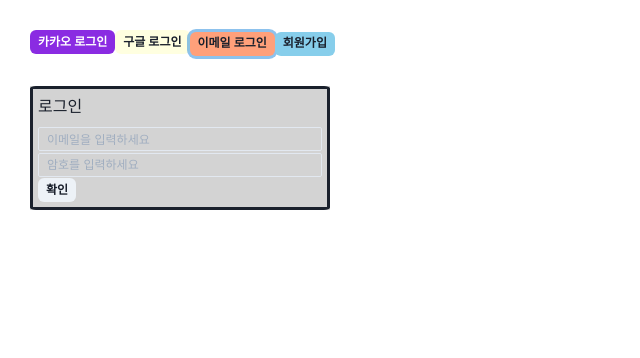
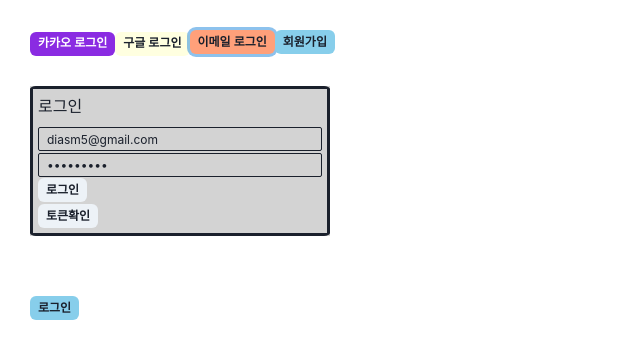
Before and after one commit to diasm3/vite_prac, a React (Vite) app: page / in a window 1280 px wide. Both pictures are taken after a click on the button "이메일 로그인". Shown: the top 358 px of the page, without its empty margins (0-640 px from the left). Built offline with nearby package versions, Linux system fonts and the light colour scheme.

Commit message:
[feat] 로그인 기능 및 로그아웃 클라이언트 연습 카카오/구글 로그인을 위한 토큰관리 연습 프론트엔드

```diff
--- a/src/App.jsx
+++ b/src/App.jsx
@@ -1,74 +1,116 @@
 import { Flex, Box, Button, Text } from "@chakra-ui/react"
 import LoginNew from "./components/LoginNew"
 import Signupform from "./components/SignupForm"
+// import { FormTest } from "./components/FormTest"
 import { useState, useEffect } from "react"
 import { useForm } from "react-hook-form"
+import Cookie from "universal-cookie"
+import { useControllableProp, useControllableState } from "@chakra-ui/react"
+const cookie = new Cookie()
 
 function App() {
-  const [login, setLogin] = useState({
+  const [isLogin, setIsLogin] = useState({
     toggle: false,
   })
+
   const [signup, setSignup] = useState({ toggle: false })
 
   const loginToggle = () => {
-    setLogin({ toggle: !login.toggle })
-    console.log(login.toggle)
+    setIsLogin({ toggle: !isLogin.toggle })
   }
 
   const signupToggle = () => {
     setSignup({ toggle: !signup.toggle })
-    console.log(signup.toggle)
   }
+
+  useEffect(() => {}, [])
 
   const {
     register,
     handleSubmit,
+    watch,
     formState: { error },
   } = useForm()
+  console.log(watch("name"), watch("password"))
 
+  // const [value, setValue] = useControllableState({ defaultValue: false })
+  const [internalValue, setInternalValue] = useControllableState({
+    login: isLogin,
+    onChange: setIsLogin,
+  })
   return (
     <div>
       <Flex backgroundColor="" marginTop="30px" marginLeft="30px">
+        {/* // 카카오 로그인 */}
+        <a href="/players/kakaoauth">
           <Button size="xs" borderRadius="md" backgroundColor="blueviolet">
-          <a href="http://localhost:3000/players/kakaoauth">
             <Text color="white">카카오 로그인</Text>
+          </Button>
         </a>
+        {/* //구글 로그인 */}
+        <a href="/players/googleauth">
+          <Button size="xs" borderRadius="md" backgroundColor="lightyellow">
+            구글 로그인
           </Button>
-
-        {/* <form onSubmit={handleSubmit(onSubmit)}> */}
-        <Button size="xs" borderRadius="md" backgroundColor="lightyellow">
-          <a href="http://localhost:3000/players/googleauth">구글 로그인</a>
-        </Button>
-        {/* </form> */}
-        <form onSubmit={handleSubmit(loginToggle)}>
+        </a>
+        {/* //이메일 로그인 */}
         <Button
           size="xs"
           borderRadius="md"
           backgroundColor="lightsalmon"
           type="submit"
+          onClick={() => loginToggle()}
         >
           이메일 로그인
         </Button>
-        </form>
-        <form onSubmit={handleSubmit(signupToggle)}>
+
+        {/* //이메일 회원가입 */}
         <Button
           size="xs"
           borderRadius="md"
           backgroundColor="skyblue"
           type="submit"
+          onClick={() => signupToggle()}
         >
           회원가입
         </Button>
-        </form>
       </Flex>
       <Box>
         <Flex backgroundColor="" marginTop="30px" marginLeft="30px">
-          {login.toggle ? <LoginNew /> : null}
+          {isLogin.toggle ? <LoginNew /> : null}
         </Flex>
         <Flex backgroundColor="" marginTop="30px" marginLeft="30px">
           {signup.toggle ? <Signupform /> : null}
         </Flex>
+        <Flex backgroundColor="" marginTop="30px" marginLeft="30px">
+          {cookie.get("token") ? (
+            <Button
+              size="xs"
+              borderRadius="md"
+              backgroundColor="skyblue"
+              // type="submit"
+              onClick={() => {
+                setIsLogin("toggle", false), cookie.remove("token")
+              }}
+            >
+              로그아웃
+            </Button>
+          ) : (
+            <Button
+              size="xs"
+              borderRadius="md"
+              backgroundColor="skyblue"
+              onClick={() => setIsLogin({ toggle: true })}
+            >
+              로그인
+            </Button>
+          )}
+          {/* <Box as="span" w="200px" mx="24px">
+            <Text size="8px">{internalValue}</Text>
+          </Box> */}
+        </Flex>
       </Box>
+      {/* <FormTest /> */}
     </div>
   )
 }
--- /dev/null
+++ b/src/components/FormTest.jsx
@@ -0,0 +1,58 @@
+import {
+  Formik,
+  Form,
+  Field,
+  FormControl,
+  FormLabel,
+  Input,
+  FormErrorMessage,
+  Button,
+} from "@chakra-ui/react"
+
+function FormikExample() {
+  function validateName(value) {
+    let error
+    if (!value) {
+      error = "Name is required"
+    } else if (value.toLowerCase() !== "naruto") {
+      error = "Jeez! You're not a fan 😱"
+    }
+    return error
+  }
+
+  return (
+    <Formik
+      initialValues={{ name: "Sasuke" }}
+      onSubmit={(values, actions) => {
+        setTimeout(() => {
+          alert(JSON.stringify(values, null, 2))
+          actions.setSubmitting(false)
+        }, 1000)
+      }}
+    >
+      {(props) => (
+        <Form>
+          <Field name="name" validate={validateName}>
+            {({ field, form }) => (
+              <FormControl isInvalid={form.errors.name && form.touched.name}>
+                <FormLabel htmlFor="name">First name</FormLabel>
+                <Input {...field} id="name" placeholder="name" />
+                <FormErrorMessage>{form.errors.name}</FormErrorMessage>
+              </FormControl>
+            )}
+          </Field>
+          <Button
+            mt={4}
+            colorScheme="teal"
+            isLoading={props.isSubmitting}
+            type="submit"
+          >
+            Submit
+          </Button>
+        </Form>
+      )}
+    </Formik>
+  )
+}
+
+export default FormikExample
--- a/src/components/LoginNew.jsx
+++ b/src/components/LoginNew.jsx
@@ -1,6 +1,9 @@
 import React, { useState } from "react"
 import { useForm } from "react-hook-form"
 import { Box, Center, Button } from "@chakra-ui/react"
+import { useControllableProp, useControllableState } from "@chakra-ui/react"
+import Cookie from "universal-cookie"
+const cookie = new Cookie()
 import axios from "axios"
 import {
   Input,
@@ -10,26 +13,42 @@ import {
   FormHelperText,
 } from "@chakra-ui/react"
 
-
-
 const loginForm = () => {
   const [data, setData] = useState({
     email: "",
-    password : "",
+    password: "",
   })
-  const { email, password } = data
+  const [token, setToken] = useState(null)
 
+  // 로그인 정보를 서버에 전송하고, 성공시 token을 받아온다.
   const onSubmit = async (data) => {
+    // console.log(register(email))
     setData({
       email: data.email,
-          password : data.password,
+      password: data.password,
     })
     console.log(data)
 
     const req = await axios.post("/players/signin", data)
+    const token = req.headers.authorization.split(" ")[1]
+    setToken(token)
+    console.log()
+    cookie.set("token", token)
+  }
+
+  const auth = async () => {
+    console.log("hellosubmit")
+    const header = {
+      headers: {
+        Authorization: `Bearer ${token}`,
+      },
+    }
+    const req = await axios.get("/players/auth", header)
     console.log(req)
-      .catch((err)=>console.log(err))
+    setToken(req.headers.authorization.split(" ")[1])
   }
+
+  const [value, setValue] = useControllableState({ defaultValue: false })
 
   const {
     register,
@@ -42,7 +61,6 @@ const loginForm = () => {
         <Center w="300px">
           <FormControl size="xs">
             <Box padding="5px" border="solid" borderRadius="2%">
-              <form onSubmit={handleSubmit(onSubmit)}>
               <FormLabel size="xs" htmlFor="username">
                 로그인
               </FormLabel>
@@ -51,6 +69,7 @@ const loginForm = () => {
                 size="xs"
                 id="email"
                 placeholder="이메일을 입력하세요"
+                defaultValue="diasm5@gmail.com"
                 {...register("email", {
                   required: "이메일 입력하세요",
                   minLength: 3,
@@ -64,16 +83,27 @@ const loginForm = () => {
                 id="Password"
                 placeholder="암호를 입력하세요"
                 type="password"
+                defaultValue="diasm6023"
                 {...register("password", {
                   required: "비밀번호를 입력하세요",
                   minLength: 5,
                   MaxLength: 15,
                 })}
               />
-                <Button size="xs" borderRadius="md" type="submit">
-                  확인
+              {/* <Flex></Flex> */}
+              <form onClick={handleSubmit(onSubmit)}>
+                <Button
+                  size="xs"
+                  borderRadius="md"
+                  type="submit"
+                  // onClick={onSubmit}
+                >
+                  로그인
                 </Button>
               </form>
+              <Button size="xs" borderRadius="md" onClick={auth}>
+                토큰확인
+              </Button>
             </Box>
           </FormControl>
         </Center>
--- a/src/components/SignupForm.jsx
+++ b/src/components/SignupForm.jsx
@@ -1,19 +1,32 @@
 import React, { useState } from "react"
 import { useForm } from "react-hook-form"
-import { Box, Center, Button } from "@chakra-ui/react"
+import { Box, Center, Button, Flex } from "@chakra-ui/react"
 import axios from "axios"
-import {
-  Input,
-  FormControl,
-  FormLabel,
-} from "@chakra-ui/react"
+import { Input, FormControl, FormLabel } from "@chakra-ui/react"
 
-
+const mbtiList = [
+  ["ISTJ", "청렴한 논리주의자"],
+  ["ISFJ", "용감한 수호자"],
+  ["ISTP", "만능 재주꾼"],
+  ["ISFP", "호기심 많은 예술가"],
+  ["INFJ", "선의의 옹호자"],
+  ["INTJ", "용의주도한 전략가"],
+  ["INFP", "열정적인 중재자"],
+  ["INTP", "논리적인 사색가"],
+  ["ESTP", "모험을 즐기는 사업가"],
+  ["ESFP", "자유로운 영혼의 연예인"],
+  ["ESTJ", "엄격한 관리자"],
+  ["ESFJ", "사교적인 외교관"],
+  ["ENFP", "재기발랄한 활동가"],
+  ["ENTP", "논쟁을 즐기는 변론가"],
+  ["ENFJ", "정의로운 사회운동가"],
+  ["ENTJ", "대담한 통솔자"],
+]
 
 const loginForm = () => {
   const [data, setData] = useState({
     email: "",
-    password : "",
+    password: "",
     nickname: "",
     mbti: "",
     profileImg: "",
@@ -27,15 +40,23 @@ const loginForm = () => {
       mbti: data.mbti,
       profileImg: data.profileImg,
     })
-      console.log(data)
 
-      const req = await axios.post("/players/signup", data)
-      .catch((err)=>console.log(err))
+    const req = await axios
+      .post("/players/signup", data)
+      .catch((err) => console.log(err))
+  }
+
+  const onSubmitDupNickname= async (nickname) => {
+    const req = await axios
+      .post("/players/dupNickname", nickname)
+      .catch((err) => console.log(err))
+    return req
   }
 
   const {
     register,
     handleSubmit,
+    watch,
     formState: { error },
   } = useForm()
   return (
@@ -52,7 +73,7 @@ const loginForm = () => {
                   variant="outline"
                   size="xs"
                   id="email"
-                  defaultValue="diasm2@gmail.com"
+                  defaultValue="diasm5@gmail.com"
                   placeholder="이메일을 입력하세요"
                   {...register("email", {
                     required: "이메일을 입력하세요",
@@ -65,7 +86,7 @@ const loginForm = () => {
                   variant="outline"
                   size="xs"
                   id="Password"
-                  defaultValue="123456"
+                  defaultValue="diasm6023"
                   placeholder="암호를 입력하세요"
                   type="password"
                   {...register("password", {
@@ -74,6 +95,8 @@ const loginForm = () => {
                     MaxLength: 15,
                   })}
                 />
+                <Box>
+                  <Flex>
                     <Input
                       variant="outline"
                       size="xs"
@@ -87,6 +110,18 @@ const loginForm = () => {
                         MaxLength: 100,
                       })}
                     />
+                    <Button
+                      size="xs"
+                      borderRadius="md"
+                      onClick={() => {
+                        onSubmitDupNickname(watch('nickname'))
+                      }}
+                    >
+                      중복확인
+                    </Button>
+                  </Flex>
+                </Box>
+
                 <Input
                   variant="outline"
                   size="xs"
@@ -100,6 +135,21 @@ const loginForm = () => {
                     MaxLength: 100,
                   })}
                 />
+                {/* <Flex>
+                  <Menu>
+                    <MenuButton>Open menu</MenuButton>
+                    <Portal>
+                      <MenuList>
+                        {/* {mbtiList.map((mbti) => (
+                        <MenuItem>{mbti}</MenuItem>
+                      ))}
+                        <MenuItem>ISTJ</MenuItem>
+                        <MenuItem>ISTJ</MenuItem>
+                      </MenuList>
+                    </Portal>
+                  </Menu>
+                </Flex> */}
+
                 <Input
                   variant="outline"
                   size="xs"
--- a/vite.config.js
+++ b/vite.config.js
@@ -1,17 +1,60 @@
-import { defineConfig } from 'vite'
-import react from '@vitejs/plugin-react'
+import { defineConfig } from "vite"
+import mkcert from "vite-plugin-mkcert"
+import { VitePWA } from "vite-plugin-pwa"
+import react from "@vitejs/plugin-react"
 
 // https://vitejs.dev/config/
 export default defineConfig({
-  plugins: [react()],
+  plugins: [
+    react(),
+    // VitePWA({
+    //   includeAssets: [
+    //     "favicon.svg",
+    //     "favicon.ico",
+    //     "robots.txt",
+    //     "apple-touch-icon.png",
+    //   ],
+    //   manifest: {
+    //     name: "내땅너땅",
+    //     short_name: "땅땅",
+    //     description: "위치기반 소셜 게임",
+    //     theme_color: "#ffffff",
+    //     icons: [
+    //       {
+    //         src: "pwa-192x192.png",
+    //         sizes: "192x192",
+    //         type: "image/png",
+    //       },
+    //       {
+    //         src: "pwa-512x512.png",
+    //         sizes: "512x512",
+    //         type: "image/png",
+    //       },
+    //       {
+    //         src: "pwa-512x512.png",
+    //         sizes: "512x512",
+    //         type: "image/png",
+    //         purpose: "any maskable",
+    //       },
+    //     ],
+    //   },
+    // }),
+
+    // mkcert(),
+  ],
   server: {
     cors: true,
-    // port: 5000,
+    server: { https: true },
+    port: 3005,
     proxy: {
-      '/players': {
-        target: 'http://localhost:3005',
+      "/players": {
+        target: " http://localhost:3000", // back-end server IP address 뒤에 /는 빼야함
         changeOrigin: true,
-      }
-    }
-  }
-});
+      },
+      // "/": {
+      //   target: " http://localhost:3005", // back-end server IP address 뒤에 /는 빼야함
+      //   changeOrigin: true,
+      // },
+    },
+  },
+})
```
Also changed, not shown: package.json (+5 -2 lines), robot.txt (added), 2 other files (tests, documents, lock files or other folders). Lines whose indentation alone changed are shown as unchanged.
